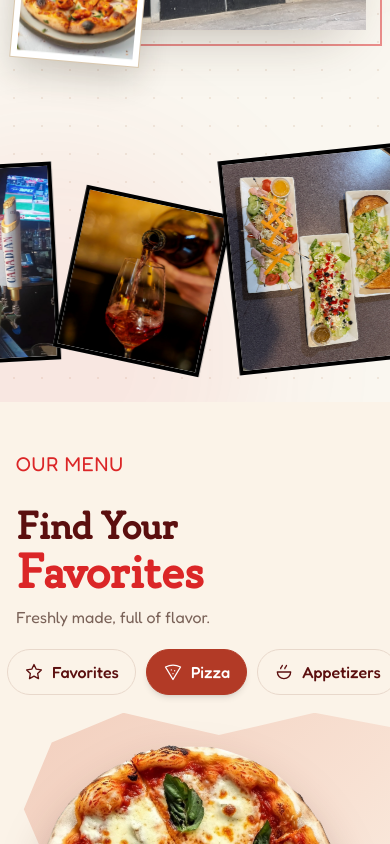
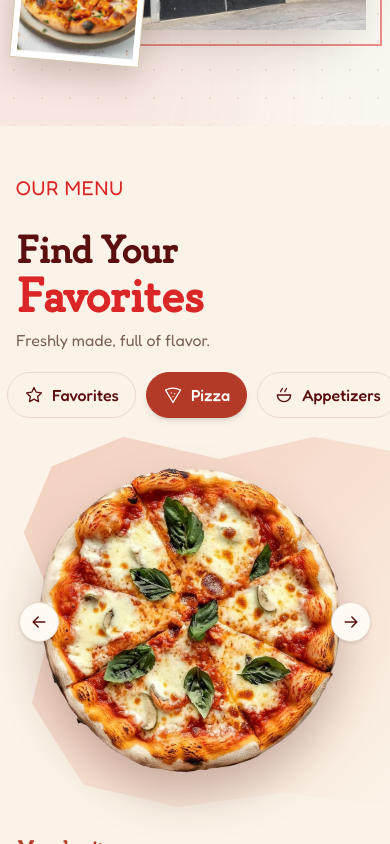
Before and after one commit to Arpit-mandhan-001/PocoLoco, a Next.js app: page / in a window 390 px wide. Shown: the part 2020-2864 px from the top of the page. Built offline with nearby package versions, Linux system fonts and the light colour scheme.

Commit message:
imporved about us

```diff
--- a/src/components/AboutUs.tsx
+++ b/src/components/AboutUs.tsx
@@ -307,9 +307,6 @@ export default function AboutSection() {
           </motion.div>
         </motion.div>
       </div>
-      <div className="">
-        <ImageMarquee />
-      </div>
     </section>
   );
 }
--- a/src/components/Header.tsx
+++ b/src/components/Header.tsx
@@ -28,7 +28,7 @@ const Header = () => {
   }, [isOpen]);
 
   const linkClass =
-    "relative font-gambero text-[18px] font-medium uppercase tracking-[0.1em] transition-all duration-300 hover:text-white/60 after:absolute after:-bottom-1.5 after:left-0 after:h-[1px] after:w-0 after:bg-white after:transition-all after:duration-300 after:ease-out hover:after:w-full text-white/90";
+    "relative font-gambero text-[18px]  uppercase tracking-[0.08em] transition-all duration-300 hover:text-white/80 after:absolute after:-bottom-1.5 after:left-0 after:h-[1px] after:w-0 after:bg-white after:transition-all after:duration-300 after:ease-out hover:after:w-full text-white/90";
 
   const getNavHref = (item : string) => {
     switch (item) {
@@ -105,7 +105,7 @@ const Header = () => {
   <div className="hidden shrink-0 lg:block">
     <a
       href="/contact"
-      className={`inline-flex items-center rounded-2xl px-4 py-4 text-[12px] font-[800] uppercase tracking-[0.08em]  transition-all duration-300 hover:bg-[#f4a261]/70 bg-[#f4a261] text-black`}
+      className={`inline-flex font-fredoka items-center rounded-[20px] px-4 py-3 text-[15px] font-[500] uppercase tracking-[0.08em]  transition-all duration-300 hover:bg-[#f4a261]/70 bg-[#f4a261] text-black`}
     >
       Contact Us
     </a>
--- a/src/components/HomePage.tsx
+++ b/src/components/HomePage.tsx
@@ -7,6 +7,7 @@ import Reservation from './Reservation'
 import NewsletterSection from './NewsLetterSection'
 import InstagramSection from './InstagramSection'
 import BlogSection from './Blog'
+import ImageMarquee from './about_us_marque'
 
 const HomePage = () => {
   return (
@@ -19,6 +20,7 @@ const HomePage = () => {
       <InstagramSection />
       <BlogSection />
       <NewsletterSection />
+      <ImageMarquee />
     </>
   )
 }
--- a/src/components/InstagramSection.tsx
+++ b/src/components/InstagramSection.tsx
@@ -1,14 +1,4 @@
 "use client";
-
-/**
- * InstagramSection.tsx
- * Next.js (App Router) + TypeScript + Tailwind + GSAP + Framer Motion
- *
- * npm i gsap framer-motion
- *
- * Usage:  import InstagramSection from "@/components/InstagramSection";
- *         <InstagramSection />
- */
 
 import { useEffect, useRef } from "react";
 import Image from "next/image";
@@ -16,9 +6,10 @@ import gsap from "gsap";
 import { motion } from "framer-motion";
 
 const INSTAGRAM_URL = "https://www.instagram.com/pocolocopizza_calgary/";
-const LOGO_SRC = "https://res.cloudinary.com/ddknybe9p/image/upload/f_auto/q_auto/parrot_logo_qnlzql.png";
 
-// 8 images, put them in /public/images/instagram/
+const LOGO_SRC =
+  "https://res.cloudinary.com/ddknybe9p/image/upload/f_auto/q_auto/parrot_logo_qnlzql.png";
+
 const IMAGES = [
   "/images/footer_bg.jpg",
   "/images/drinks2.jpg",
@@ -30,38 +21,43 @@ const IMAGES = [
   "/images/reservations.jpg",
 ];
 
-
 const COLUMNS = [
-  { direction: -1, speed: 26, offset: 0.0, shift: 0 }, // 1st: down -> top
-  { direction: 1, speed: 34, offset: 0.35, shift: 2 }, // 2nd: top -> down
-  { direction: -1, speed: 30, offset: 0.15, shift: 4 }, // 3rd: down -> top
-  { direction: 1, speed: 38, offset: 0.55, shift: 6 }, // 4th: top -> down
+  { direction: -1, speed: 26, offset: 0.0, shift: 0 },
+  { direction: 1, speed: 34, offset: 0.35, shift: 2 },
+  { direction: -1, speed: 30, offset: 0.15, shift: 4 },
+  { direction: 1, speed: 38, offset: 0.55, shift: 6 },
+  { direction: -1, speed: 32, offset: 0.25, shift: 1 },
 ] as const;
 
-const COPIES = 3; // how many times a column's image set is repeated (seamless loop)
-const RATIOS = ["aspect-[4/5]", "aspect-[4/4]", "aspect-[4/4]", "aspect-[8/6]"];
+const COPIES = 3;
 
-/* ------------------------------------------------------------------ */
-/*  3. ROTATING CIRCLE BADGE                                           */
-/* ------------------------------------------------------------------ */
+const RATIOS = ["aspect-[5/6]", "aspect-[5/6]", "aspect-[5/6]", "aspect-[5/6]"];
+
 function RotatingBadge() {
   return (
     <motion.a
       href={INSTAGRAM_URL}
       target="_blank"
       rel="noopener noreferrer"
-      aria-label="Follow Slice Town on Instagram"
+      aria-label="Follow us on Instagram"
       whileHover={{ scale: 1.06 }}
       whileTap={{ scale: 0.97 }}
-      transition={{ type: "spring", stiffness: 260, damping: 18 }}
-      className="relative block h-32 w-32 rounded-full border-[2px] border-black bg-[#fbf3df] shadow-[6px_6px_0_#000] xs:h-36 xs:w-36 sm:h-42 sm:w-42 md:h-50 md:w-50"
+      transition={{
+        type: "spring",
+        stiffness: 260,
+        damping: 18,
+      }}
+      className="relative block h-32 w-32 rounded-full border-2 border-black bg-[#fbf3df] shadow-[6px_6px_0_#000] sm:h-36 sm:w-36 md:h-48 md:w-48"
     >
-      {/* rotating text ring (infinite) */}
       <motion.svg
         viewBox="0 0 200 200"
         className="absolute inset-0 h-full w-full"
         animate={{ rotate: 360 }}
-        transition={{ duration: 30, ease: "linear", repeat: Infinity }}
+        transition={{
+          duration: 30,
+          ease: "linear",
+          repeat: Infinity,
+        }}
         aria-hidden="true"
       >
         <defs>
@@ -70,6 +66,7 @@ function RotatingBadge() {
             d="M 100,100 m -76,0 a 76,76 0 1,1 152,0 a 76,76 0 1,1 -152,0"
           />
         </defs>
+
         <text
           className="fill-[#3a2206] font-serif"
           style={{ fontSize: 15, fontWeight: 700 }}
@@ -84,8 +81,7 @@ function RotatingBadge() {
         </text>
       </motion.svg>
 
-      {/* logo in the center (stays still) */}
-      <div className="absolute left-1/2 top-1/2 grid h-[66%] w-[66%] -translate-x-1/2 -translate-y-1/2 place-items-center overflow-hidden rounded-full border-[1px] border-black bg-black">
+      <div className="absolute left-1/2 top-1/2 grid h-[66%] w-[66%] -translate-x-1/2 -translate-y-1/2 place-items-center overflow-hidden rounded-full border border-black bg-black">
         <Image
           src={LOGO_SRC}
           alt="Slice Town logo"
@@ -98,80 +94,149 @@ function RotatingBadge() {
   );
 }
 
-/* ------------------------------------------------------------------ */
-/*  4. MAIN SECTION                                                    */
-/* ------------------------------------------------------------------ */
 export default function InstagramSection() {
   const sectionRef = useRef<HTMLElement>(null);
+
+  // Keep every column at its original index.
   const trackRefs = useRef<(HTMLDivElement | null)[]>([]);
 
   useEffect(() => {
     const section = sectionRef.current;
-    const tracks = trackRefs.current.filter(Boolean) as HTMLDivElement[];
-    if (!section || !tracks.length) return;
+    if (!section) return;
+
+    const tracks = trackRefs.current.slice(0, COLUMNS.length);
+
+    if (
+      tracks.length !== COLUMNS.length ||
+      tracks.some((track) => track === null)
+    ) {
+      return;
+    }
+
+    const validTracks = tracks as HTMLDivElement[];
 
     const reduceMotion = window.matchMedia(
-      "(prefers-reduced-motion: reduce)"
+      "(prefers-reduced-motion: reduce)",
     ).matches;
 
-    const setY = tracks.map((t) => gsap.quickSetter(t, "y", "px"));
-    const loopH = tracks.map(() => 0); // height of ONE image set
-    const pos = tracks.map(() => 0); // current y of each column
+    if (reduceMotion) return;
 
-    /* measure one loop height + (re)position on resize */
+    // One independent setter, height, and position per column.
+    const setY = validTracks.map((track) => gsap.quickSetter(track, "y", "px"));
+
+    const loopH = new Array<number>(COLUMNS.length).fill(0);
+    const pos = new Array<number>(COLUMNS.length).fill(0);
+
+    let disposed = false;
+
     const measure = () => {
-      tracks.forEach((t, i) => {
-        const h = t.scrollHeight / COPIES;
-        const prev = loopH[i];
-        loopH[i] = h;
-        pos[i] = prev
-          ? gsap.utils.wrap(-h, 0, pos[i] * (h / prev))
-          : -h * COLUMNS[i].offset;
-        setY[i](pos[i]);
-      });
-    };
-    measure();
+      if (disposed) return;
 
-    const ro = new ResizeObserver(measure);
-    tracks.forEach((t) => ro.observe(t));
+      validTracks.forEach((track, i) => {
+        // The track contains three identical image sequences.
+        const height = track.scrollHeight / COPIES;
 
-    if (reduceMotion) {
-      return () => ro.disconnect();
-    }
+        if (height <= 0) return;
 
-    /* scroll direction:  1 = normal,  -1 = reversed (when scrolling DOWN) */
-    let target = 1;
-    let current = 1; // eased value so the reversal is smooth, never a jump
-    let lastY = window.scrollY;
+        const previousHeight = loopH[i];
 
-    const onWheel = (e: WheelEvent) => {
-      if (Math.abs(e.deltaY) < 1) return;
-      target = e.deltaY > 0 ? -1 : 1; // touchpad down -> reverse, up -> normal
-    };
-    const onScroll = () => {
-      const y = window.scrollY;
-      if (Math.abs(y - lastY) > 1) target = y > lastY ? -1 : 1; // touch / keyboard / scrollbar
-      lastY = y;
-    };
-    window.addEventListener("wheel", onWheel, { passive: true });
-    window.addEventListener("scroll", onScroll, { passive: true });
+        loopH[i] = height;
 
-    /* animation loop */
-    const tick = (_time: number, deltaMs: number) => {
-      const dt = Math.min(deltaMs, 50) / 1000;
-      current += (target - current) * (1 - Math.exp(-dt * 12)); // smooth easing
-      tracks.forEach((_, i) => {
-        const h = loopH[i];
-        if (!h) return;
-        const { direction, speed } = COLUMNS[i];
-        pos[i] = gsap.utils.wrap(-h, 0, pos[i] + direction * current * speed * dt);
+        if (previousHeight > 0) {
+          // Preserve the relative position when dimensions change.
+          pos[i] = gsap.utils.wrap(
+            -height,
+            0,
+            pos[i] * (height / previousHeight),
+          );
+        } else {
+          pos[i] = -height * COLUMNS[i].offset;
+        }
+
         setY[i](pos[i]);
       });
     };
 
-    /* only run while the section is on screen */
+    measure();
+
+    // Observe the columns for layout changes.
+    const resizeObserver = new ResizeObserver(() => {
+      measure();
+    });
+
+    validTracks.forEach((track) => {
+      resizeObserver.observe(track);
+    });
+
+    // Recalculate after images finish loading.
+    const images = Array.from(section.querySelectorAll("img"));
+
+    const onImageLoad = () => measure();
+
+    images.forEach((img) => {
+      if (!img.complete) {
+        img.addEventListener("load", onImageLoad);
+        img.addEventListener("error", onImageLoad);
+      }
+    });
+
+    let targetDirection = 1;
+    let currentDirection = 1;
+    let lastScrollY = window.scrollY;
+
+    const onWheel = (event: WheelEvent) => {
+      if (Math.abs(event.deltaY) < 1) return;
+
+      targetDirection = event.deltaY > 0 ? -1 : 1;
+    };
+
+    const onScroll = () => {
+      const currentScrollY = window.scrollY;
+      const difference = currentScrollY - lastScrollY;
+
+      if (Math.abs(difference) > 1) {
+        targetDirection = difference > 0 ? -1 : 1;
+      }
+
+      lastScrollY = currentScrollY;
+    };
+
+    window.addEventListener("wheel", onWheel, {
+      passive: true,
+    });
+
+    window.addEventListener("scroll", onScroll, {
+      passive: true,
+    });
+
+    // Animate all five columns independently.
+    const tick = (_time: number, deltaMs: number) => {
+      const dt = Math.min(deltaMs, 50) / 1000;
+
+      // Smoothly transition between forward and reverse movement.
+      currentDirection +=
+        (targetDirection - currentDirection) * (1 - Math.exp(-dt * 12));
+
+      validTracks.forEach((_track, i) => {
+        const height = loopH[i];
+
+        if (height <= 0) return;
+
+        const { direction, speed } = COLUMNS[i];
+
+        pos[i] = gsap.utils.wrap(
+          -height,
+          0,
+          pos[i] + direction * currentDirection * speed * dt,
+        );
+
+        setY[i](pos[i]);
+      });
+    };
+
     let running = false;
-    const io = new IntersectionObserver(([entry]) => {
+
+    const observer = new IntersectionObserver(([entry]) => {
       if (entry.isIntersecting && !running) {
         gsap.ticker.add(tick);
         running = true;
@@ -180,14 +245,26 @@ export default function InstagramSection() {
         running = false;
       }
     });
-    io.observe(section);
+
+    observer.observe(section);
 
     return () => {
-      io.disconnect();
-      ro.disconnect();
-      if (running) gsap.ticker.remove(tick);
+      disposed = true;
+
+      observer.disconnect();
+      resizeObserver.disconnect();
+
+      if (running) {
+        gsap.ticker.remove(tick);
+      }
+
       window.removeEventListener("wheel", onWheel);
       window.removeEventListener("scroll", onScroll);
+
+      images.forEach((img) => {
+        img.removeEventListener("load", onImageLoad);
+        img.removeEventListener("error", onImageLoad);
+      });
     };
   }, []);
 
@@ -196,44 +273,48 @@ export default function InstagramSection() {
       ref={sectionRef}
       className="relative isolate flex min-h-[100svh] items-center justify-center overflow-hidden bg-[#f4a261] px-3 py-16 sm:min-h-[120vh] sm:px-4 sm:py-24"
     >
-      {/* ---------- background: 4 moving image columns ---------- */}
+      {/* Five independently animated background columns */}
       <div
         aria-hidden="true"
-        className="absolute -inset-[14%] -z-10 grid -rotate-[4deg] grid-cols-3 gap-2 sm:grid-cols-4 sm:gap-3 md:gap-5"
+        className="absolute -inset-[14%] -z-10 grid -rotate-[4deg] grid-cols-5 gap-2 sm:gap-3 md:gap-4"
       >
-        {COLUMNS.map((col, c) => {
-          // each column starts from a different image so they don't repeat side by side
-          const imgs = [...IMAGES.slice(col.shift), ...IMAGES.slice(0, col.shift)];
+        {COLUMNS.map((column, columnIndex) => {
+          const columnImages = [
+            ...IMAGES.slice(column.shift),
+            ...IMAGES.slice(0, column.shift),
+          ];
+
           return (
-            <div
-              key={c}
-              className={`h-full overflow-hidden ${c === 3 ? "hidden sm:block" : ""}`}
-            >
+            <div key={columnIndex} className="h-full min-w-0 overflow-hidden">
               <div
-                ref={(el) => {
-                  trackRefs.current[c] = el;
+                ref={(element) => {
+                  trackRefs.current[columnIndex] = element;
                 }}
                 className="will-change-transform"
               >
-                {Array.from({ length: COPIES }).flatMap((_, copy) =>
-                  imgs.map((src, i) => (
-                    <div key={`${copy}-${i}`} className="pb-2 sm:pb-3 md:pb-5">
+                {Array.from({ length: COPIES }).flatMap((_, copyIndex) =>
+                  columnImages.map((src, imageIndex) => (
+                    <div
+                      key={`${copyIndex}-${imageIndex}`}
+                      className="pb-2 sm:pb-3 md:pb-5"
+                    >
                       <div
                         className={`relative w-full overflow-hidden bg-[#c97d3a] ${
-                          RATIOS[(i + c) % RATIOS.length]
+                          RATIOS[(imageIndex + columnIndex) % RATIOS.length]
                         }`}
                       >
                         <Image
                           src={src}
                           alt=""
                           fill
-                          sizes="(min-width: 768px) 25vw, 33vw"
+                          sizes="(max-width: 640px) 25vw, (max-width: 1024px) 22vw, 24vw"
+                          quality={100}
                           className="object-cover"
                           draggable={false}
                         />
                       </div>
                     </div>
-                  ))
+                  )),
                 )}
               </div>
             </div>
@@ -241,25 +322,15 @@ export default function InstagramSection() {
         })}
       </div>
 
+      {/* Dark radial overlay */}
       <div
         aria-hidden="true"
         className="absolute inset-0 -z-10 bg-[radial-gradient(ellipse_at_center,rgba(25,12,0,0.25)_0%,rgba(25,12,0,0.20)_50%,transparent_100%)]"
       />
 
-      {/* ---------- foreground content ---------- */}
+      {/* Foreground Instagram badge */}
       <div className="flex w-full max-w-xl flex-col items-center text-center">
-        <div className="">
-          <RotatingBadge />
-        </div>
-        {/* <a
-          href={INSTAGRAM_URL}
-          target="_blank"
-          rel="noopener noreferrer"
-          className="rounded-xl border-2 border-black bg-[#f4a261] px-6 py-2.5 font-serif text-lg font-bold text-black shadow-[4px_4px_0_#000] transition-transform hover:-translate-y-0.5 focus-visible:outline focus-visible:outline-2 focus-visible:outline-offset-4 focus-visible:outline-[#fbf3df]"
-        >
-          {INSTAGRAM_HANDLE}
-
-        </a> */}
+        <RotatingBadge />
       </div>
     </section>
   );
--- a/src/components/about_us_marque.tsx
+++ b/src/components/about_us_marque.tsx
@@ -43,7 +43,7 @@ export default function ImageMarquee() {
     <section
       aria-label="Photo gallery"
       // --u scales every size: phone 0.55, tablet 0.75, desktop 1
-      className="relative overflow-hidden bg-transparent py-[calc(var(--u)*56px)] [--u:0.55] sm:[--u:0.75] lg:[--u:1]"
+      className="relative overflow-hidden py-[calc(var(--u)*56px)] [--u:0.55] sm:[--u:0.75] lg:[--u:1] bg-[#f9f3e3]"
     >
       <style>{`
         @keyframes slice-marquee {
```
Also changed, not shown: src/components/Blog.tsx (+2 -5 lines), public/images/sticker7.svg (added), public/images/sticker8.svg (added).
